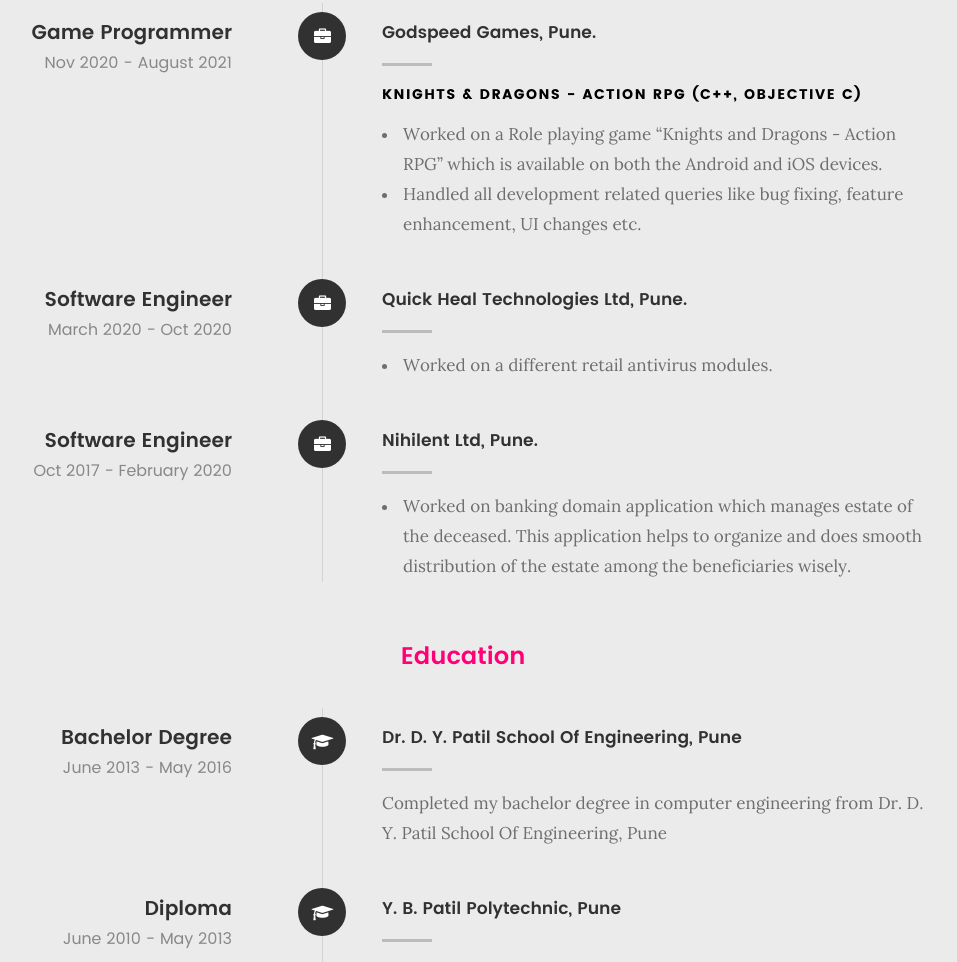
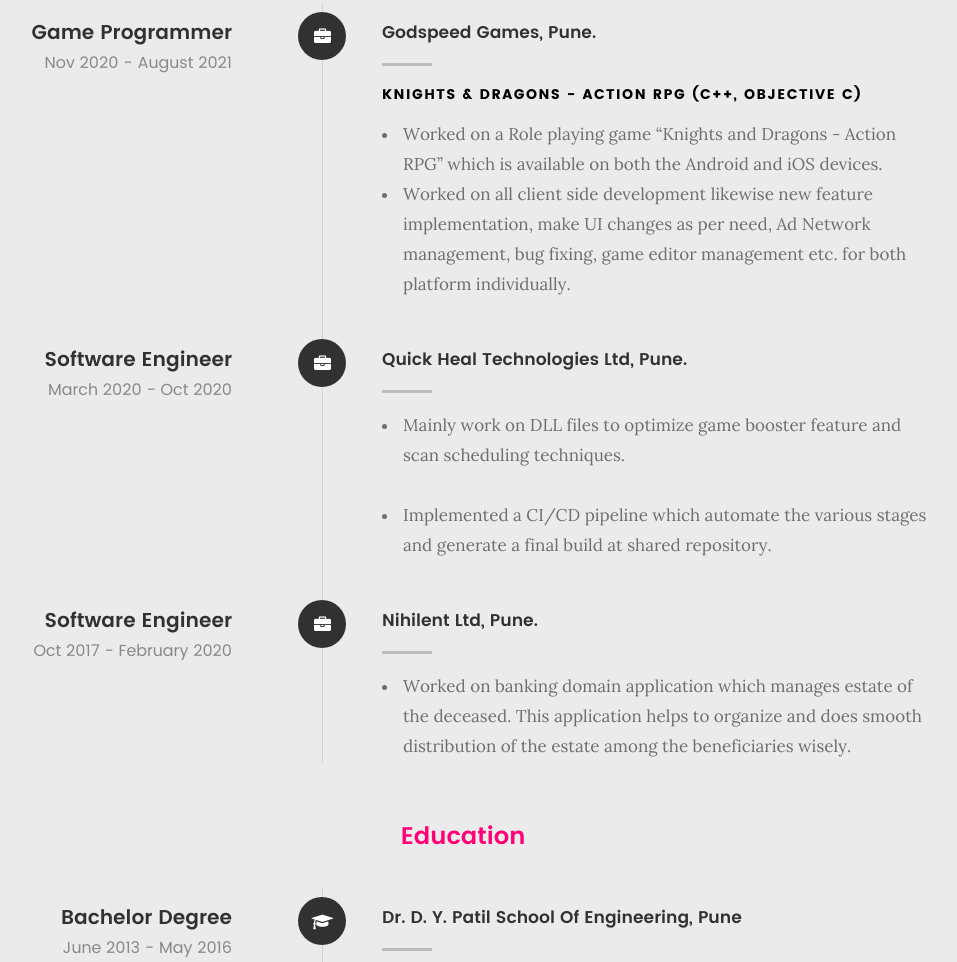
Before and after one commit to shivaOmi/shivaOmi.github.io, a plain HTML site: page index.html in a window 1280 px wide. Shown: the part 2164-3126 px from the top of the page, without its empty margins (177-1134 px from the left). Drawn offline with Linux system fonts and the light colour scheme.

Commit message:
Added detailed description in work experience.

```diff
--- a/index.html
+++ b/index.html
@@ -213,7 +213,7 @@
 									Worked on a Role playing game “Knights and Dragons - Action RPG” which is available on both the Android and iOS devices.
 							 	</li>
 							 	<li>
-								 	Handled all development related queries like bug fixing, feature enhancement, UI changes etc.
+								 	Worked on all client side development likewise new feature implementation, make UI changes as per need, Ad Network management, bug fixing, game editor management etc. for both platform individually.
 							 	</li>
 							</ul>
 						</div>
@@ -235,7 +235,10 @@
 	   				<div class="timeline-content">
 	   					<h4>Quick Heal Technologies Ltd, Pune.</h4>
 	   					<ul>
-							<li>Worked on a different retail antivirus modules.</li>
+							<li>Mainly work on DLL files to optimize game booster feature and scan scheduling techniques.</li>
+						</ul>
+						<ul>
+							<li>Implemented a CI/CD pipeline which automate the various stages and generate a final build at shared repository.</li>
 						</ul>
 	   				</div>
 
```
